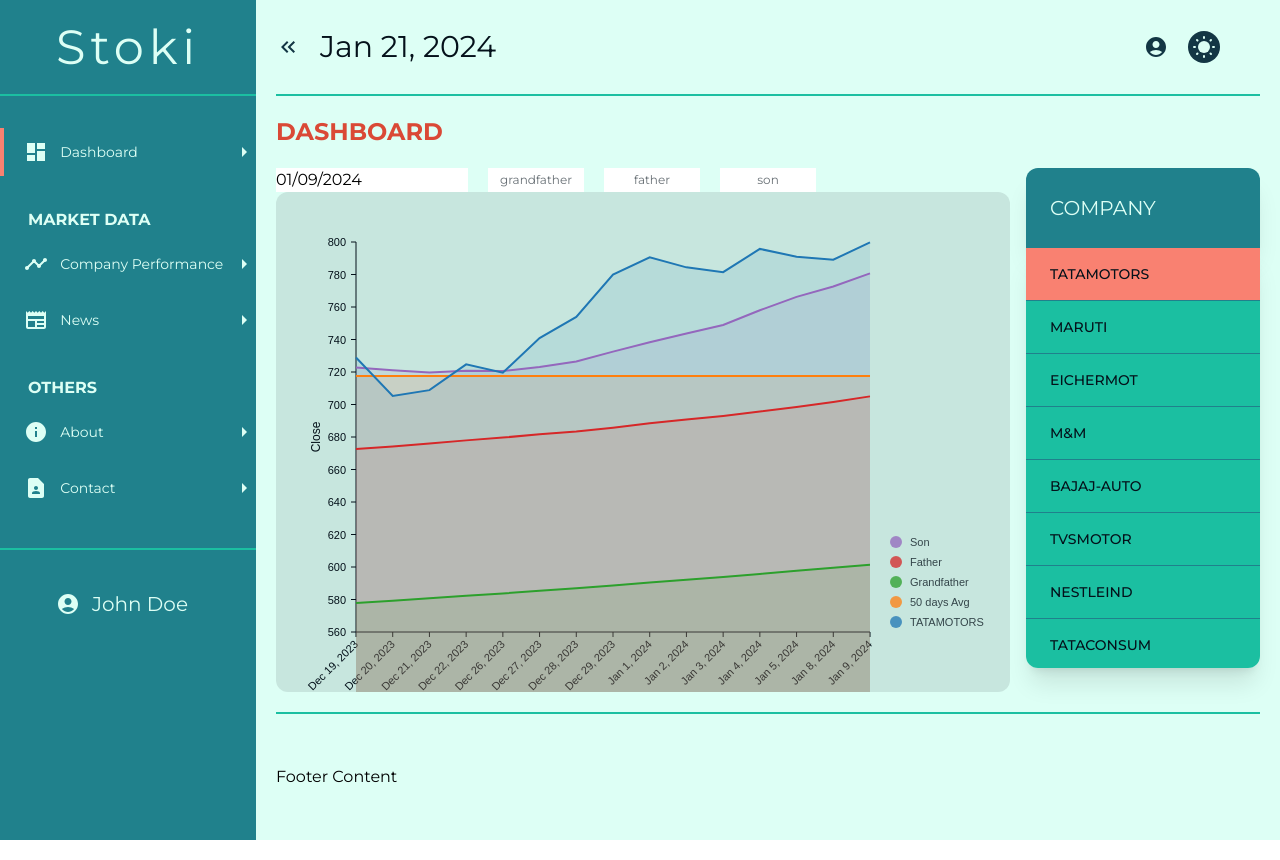
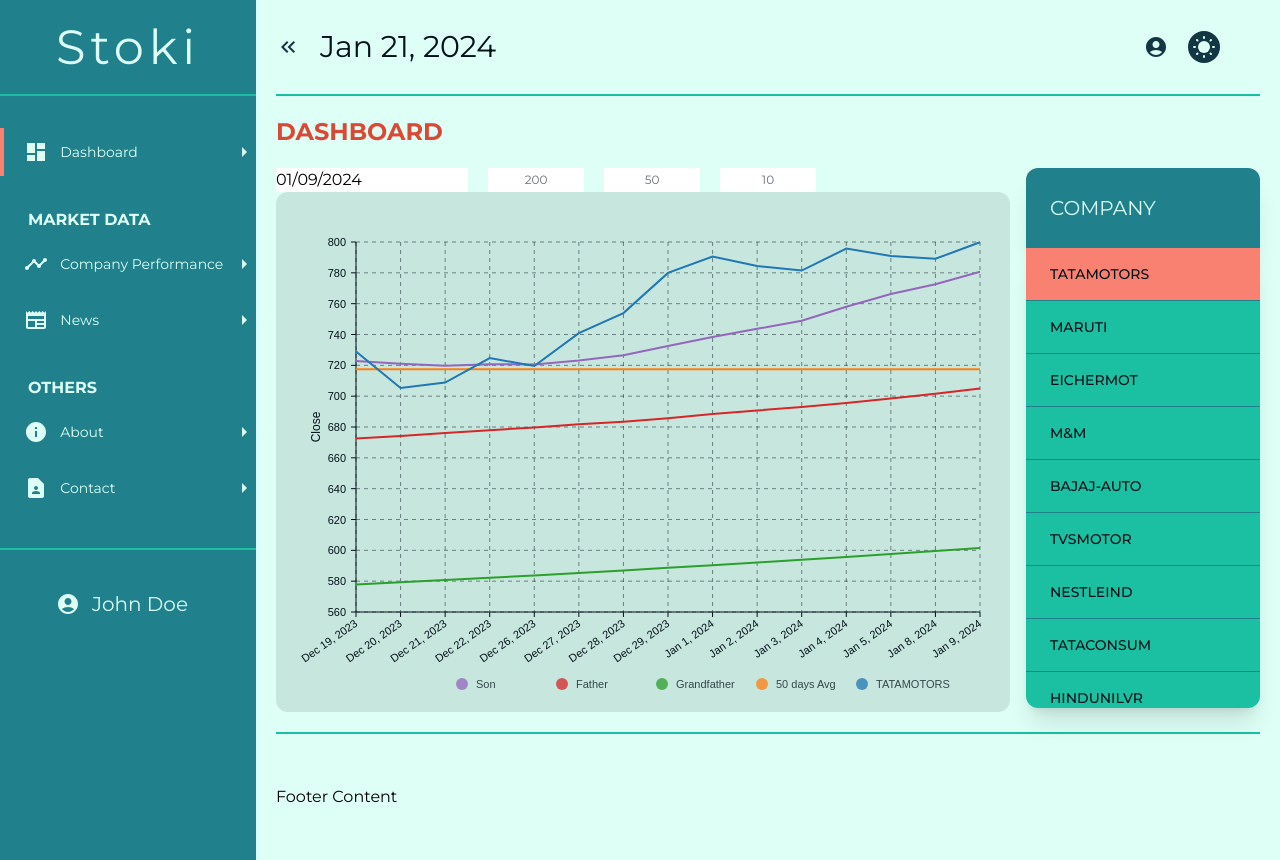
Before and after one commit to Ankit-AP-Paul/stock-prediction-website, a Next.js app: page /dashboard in a window 1280 px wide. Built offline with nearby package versions, Linux system fonts and the light colour scheme.

Commit message:
Added grids

```diff
--- a/src/components/GraphDemo.jsx
+++ b/src/components/GraphDemo.jsx
@@ -38,12 +38,6 @@
         const response = await fetch("./data/" + tickerName + ".NS.csv");
         var csvData = await response.text();
         const rows = csvData.split("\n");
-
-        // const [gf, f, s] = [
-        //   calMA(rows, grandfather),
-        //   calMA(rows, father),
-        //   calMA(rows, son),
-        // ];
 
         for (let i = 0; i < rows.length; i++) {
           const row = rows[i].trim().split(",");
@@ -154,6 +148,7 @@
   ]);
 
   const calMA = (rows, n) => {
+    if (n === 0) return undefined;
     const data = rows.map((row) => {
       const rowArray = row.trim().split(",");
 
@@ -268,6 +263,7 @@
       <OverviewChart
         data={data}
         themeCol={mode === "dark" ? "#DDFFF5" : "#04111A"}
+        gridCol={mode === "dark" ? "#ddfff578" : "#04111a7a"}
       />
     </div>
   );
--- a/src/components/OverviewChart.jsx
+++ b/src/components/OverviewChart.jsx
@@ -1,7 +1,7 @@
 import { ResponsiveLine } from "@nivo/line";
 import React from "react";
 
-const OverviewChart = ({ data, themeCol }) => {
+const OverviewChart = ({ data, themeCol, gridCol }) => {
   // eslint-disable-line react-hooks/exhaustive-deps
   if (!data) return <div>Data not present</div>;
   else {
@@ -30,6 +30,13 @@
               },
             },
           },
+          grid: {
+            line: {
+              stroke: gridCol,
+              strokeWidth: 1,
+              strokeDasharray: "4 4",
+            },
+          },
           legends: {
             text: {
               fill: themeCol,
@@ -44,7 +51,7 @@
         // colors={() => themeCol}
 
         colors={{ scheme: "category10" }}
-        margin={{ top: 50, right: 120, bottom: 60, left: 80 }}
+        margin={{ top: 50, right: 10, bottom: 100, left: 80 }}
         xScale={{ type: "point" }}
         yScale={{
           type: "linear",
@@ -60,7 +67,7 @@
         axisBottom={{
           tickSize: 5,
           tickPadding: 5,
-          tickRotation: -45,
+          tickRotation: -35,
           legend: "",
           legendOffset: 36,
           legendPosition: "middle",
@@ -74,11 +81,11 @@
           legendOffset: -40,
           legendPosition: "middle",
         }}
-        enableGridX={false}
-        enableGridY={false}
-        enableArea={true}
+        enableGridX={true}
+        enableGridY={true}
+        enableArea={false}
         areaOpacity={0.1}
-        areaBaselineValue={0}
+        areaBaselineValue={200}
         pointSize={5}
         pointColor={{ theme: "background" }}
         pointBorderWidth={2}
@@ -88,14 +95,14 @@
         // animate={false}
         legends={[
           {
-            anchor: "bottom-right",
-            direction: "column",
+            anchor: "bottom-left",
+            direction: "row",
             justify: false,
             translateX: 100,
-            translateY: 0,
+            translateY: 82,
             itemsSpacing: 0,
             itemDirection: "left-to-right",
-            itemWidth: 80,
+            itemWidth: 100,
             itemHeight: 20,
             itemOpacity: 0.75,
             symbolSize: 12,
--- a/src/pages/dashboard.js
+++ b/src/pages/dashboard.js
@@ -103,7 +103,7 @@
       <div class="text-xs row-span-2 text-light uppercase bg-alt dark:bg-secDark rounded-t-xl shadow-xl h-20 flex flex-row items-center">
         <h3 class=" text-xl px-6 dark:text-light">Company</h3>
       </div>
-      <div class="relative overflow-x-auto  sm:rounded-lg  rounded-b-xl shadow-xl h-[420px]">
+      <div class="relative overflow-x-auto  sm:rounded-lg  rounded-b-xl shadow-xl h-[460px]">
         <table class="w-full text-sm text-left rtl:text-right">
           <tbody className="overflow-y-scroll">
             {tickerList.map((item) => {
@@ -157,23 +157,25 @@
     if (val > 200) {
       e.target.value = 200;
       setGrandfather(200);
-    } else setGrandfather(val);
+    } else if (val > 0) setGrandfather(val);
   };
 
   const handleSetF = (e) => {
     const val = e.target.value;
+
     if (val > 200) {
       e.target.value = 200;
       setFather(200);
-    } else setFather(val);
+    } else if (val > 0) setFather(val);
   };
 
   const handleSetS = (e) => {
     const val = e.target.value;
+
     if (val > 200) {
       e.target.value = 200;
       setSon(200);
-    } else setSon(val);
+    } else if (val > 0) setSon(val);
   };
 
   useEffect(() => {
@@ -219,9 +221,9 @@
                 {/* <div className="dark:text-light text-dark ml-5">200</div>
                 <div className="dark:text-light text-dark ml-5">50</div>
                 <div className="dark:text-light text-dark ml-5">10</div> */}
-                <GfsInput placeholder="grandfather" setter={handleSetGF} />
-                <GfsInput placeholder="father" setter={handleSetF} />
-                <GfsInput placeholder="son" setter={handleSetS} />
+                <GfsInput placeholder={grandfather} setter={handleSetGF} />
+                <GfsInput placeholder={father} setter={handleSetF} />
+                <GfsInput placeholder={son} setter={handleSetS} />
               </div>
               {activeTicker && (
                 <GraphDemo
@@ -230,7 +232,7 @@
                   son={son}
                   startDate={startDate}
                   mode={mode}
-                  classes="h-[500px] w-full"
+                  classes="h-[520px] w-full"
                   tickerName={activeTicker}
                 />
               )}
```
